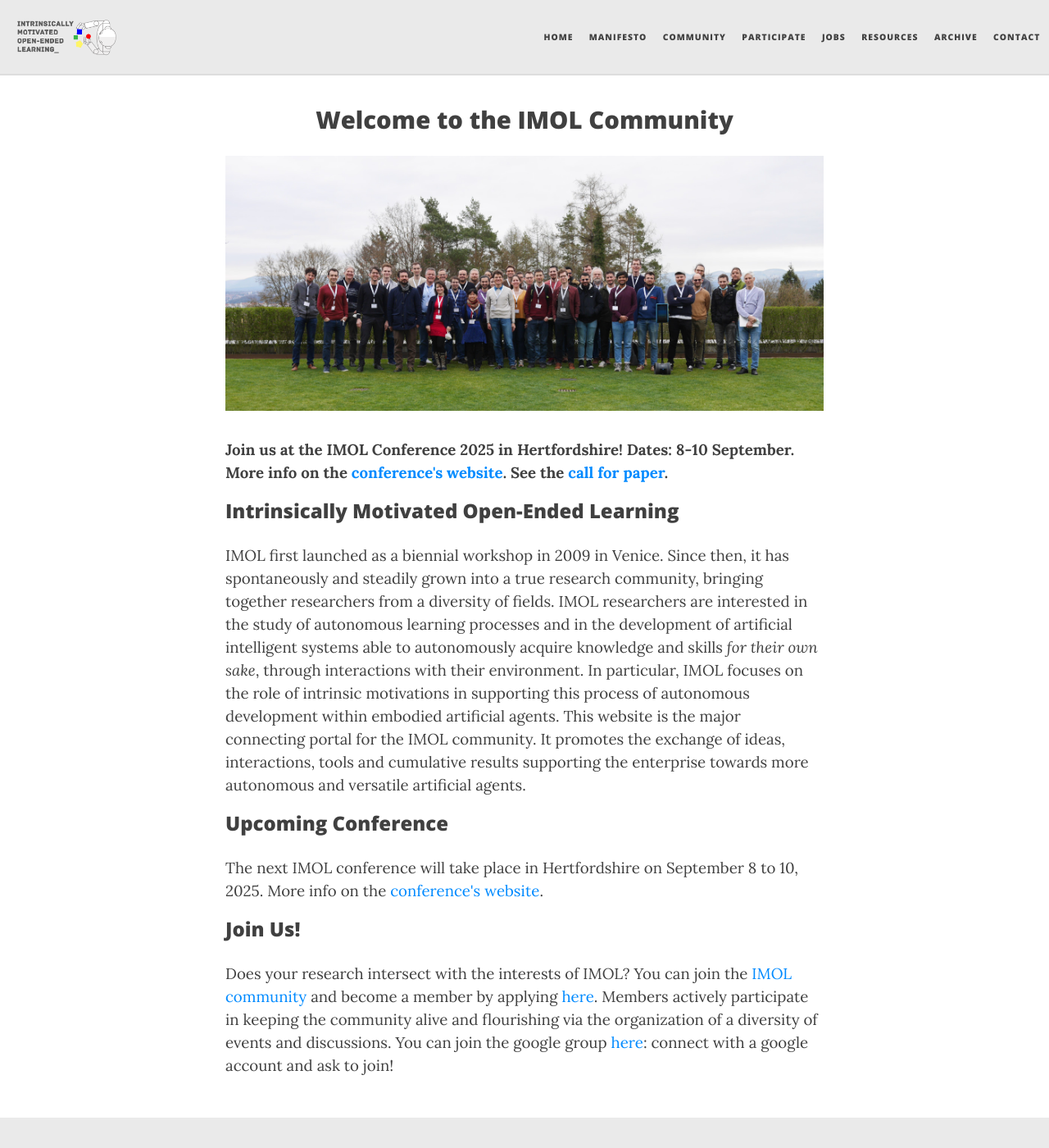
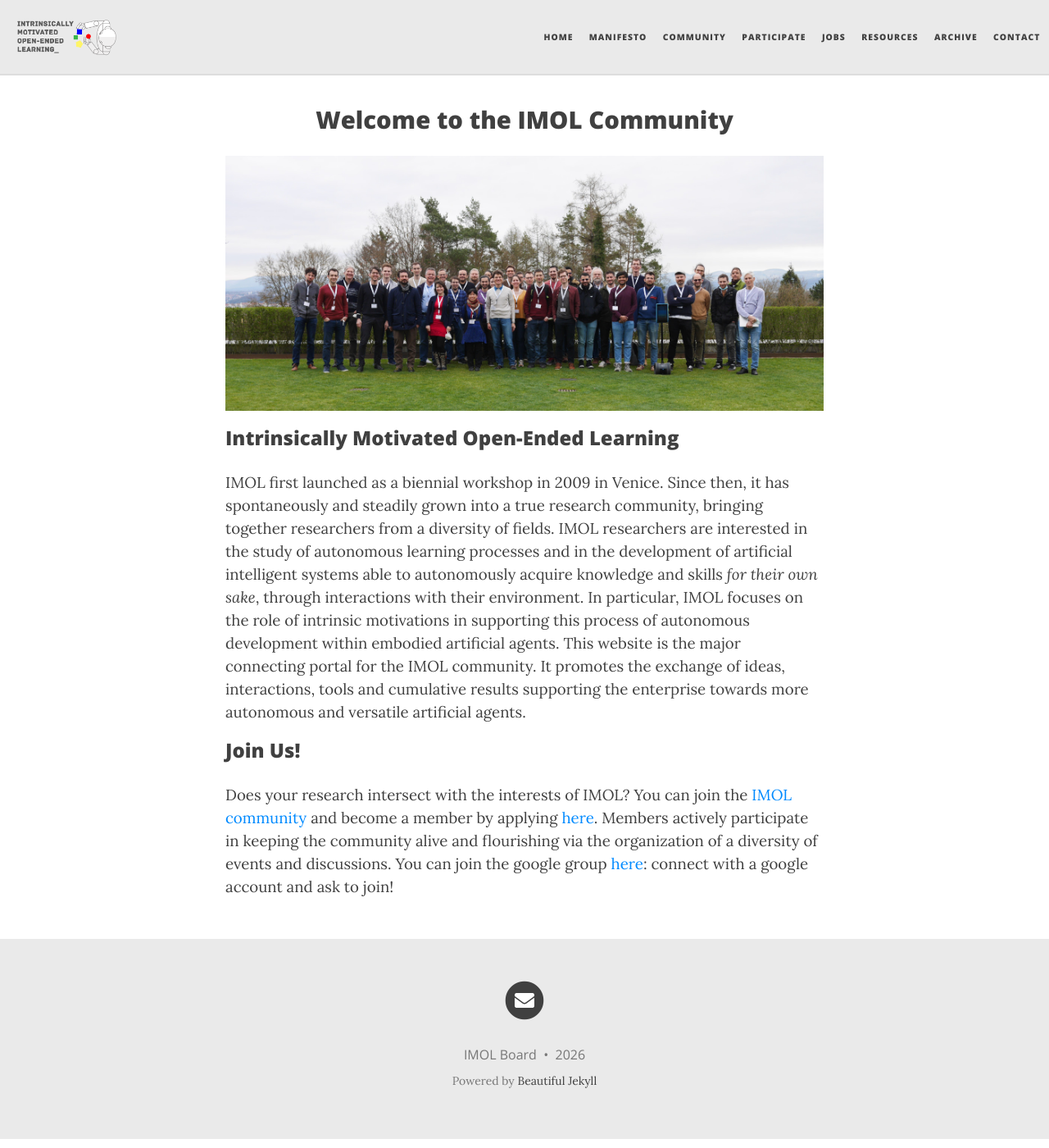
Before and after one commit to imol-community/imol-community.github.io, a Jekyll site: the page built from home.md, in a window 1280 px wide and 1400 px high. Shown: the whole window at 82% size. Built offline with Jekyll 4.4.1, drawn with Linux system fonts in a browser that asks for light colours; nearby versions of some CDN libraries.

Commit message:
update events, members, archives

```diff
--- a/archive.md
+++ b/archive.md
@@ -10,10 +10,19 @@
 <br>
 <div class='description' style='font-size: 14pt;'>
 
+<p><b>Conference IMOL 2025</b></p>
+<p>Location: Hertfordshire, France
+<br>Dates: 8th-10th of September 2025
+<br>Organisers: Nicola Catenacci Volpi, Christoph Salge, Daniel Polani, Gianluca Baldassarre, Vieri Giuliano Santucci
+<br>Website: <a href='https://imol2025.github.io/'>https://imol2025.github.io/</a>
+</p>
+
+
 <p><b>IMOL@NeurIPS workshop 2024</b></p>
 <p>Location: Vancouver, Canada
 <br>Dates: 15th of December 2024
 <br>Organisers: Cédric Colas, Laetitia Teodorescu, Cansu Sancaktar, Nadia Ady, Junyi Chu, Guy Davidson, Gaia Molinaro
+<br>Website: <a href='https://imol-workshop.github.io/'>https://imol-workshop.github.io/</a>
 </p>
 
 
--- a/home.md
+++ b/home.md
@@ -5,9 +5,11 @@
 
  <img src="/assets/img/imol2022.jpg" alt="Group picture of IMOL 2022 in Tubingen">
 
-<div class='description' style='font-size: 14pt; margin-top: 25pt'>
-    <b>Join us at the IMOL Conference 2025 in Hertfordshire! Dates: 8-10 September. More info on the <a href="https://imol2025.github.io/" target="_blank">conference's website</a>. See the <a href="https://imol2025.github.io/pages/call/" target="_blank">call for paper</a>.</b>
-</div>
+[//]: # (<div class='description' style='font-size: 14pt; margin-top: 25pt'>)
+
+[//]: # (    <b>Join us at the IMOL Conference 2025 in Hertfordshire! Dates: 8-10 September. More info on the <a href="https://imol2025.github.io/" target="_blank">conference's website</a>. See the <a href="https://imol2025.github.io/pages/call/" target="_blank">call for paper</a>.</b>)
+
+[//]: # (</div>)
 
 <h3 style='margin-bottom: 20pt;'>Intrinsically Motivated Open-Ended Learning</h3>
 
@@ -23,11 +25,13 @@
 
 
 
-<h3 style='margin-bottom: 20pt;'>Upcoming Conference</h3>
+[//]: # (<h3 style='margin-bottom: 20pt;'>Upcoming Conference</h3>)
 
-<div class='description' style='font-size: 14pt;'>
-The next IMOL conference will take place in Hertfordshire on September 8 to 10, 2025. More info on the <a href="https://imol2025.github.io/" target="_blank">conference's website</a>.
-</div>
+[//]: # (<div class='description' style='font-size: 14pt;'>)
+
+[//]: # (The next IMOL conference will take place in Hertfordshire on September 8 to 10, 2025. More info on the <a href="https://imol2025.github.io/" target="_blank">conference's website</a>.)
+
+[//]: # (</div>)
 
 
 <h3 style='margin-bottom: 20pt;'>Join Us!</h3>
--- a/utils/tsv_to_member_list.py
+++ b/utils/tsv_to_member_list.py
@@ -1,7 +1,7 @@
 import pandas as pd
 
 path_to_tsv_file = '~/Downloads/tsv_file.tsv'
-cutoff_date = '25/09/2025'  #day/month/year
+cutoff_date = '09/02/2025'  #day/month/year
 # last update on august 27 2024
 
 def tsv_to_member_list(path_to_tsv_file, cutoff_date):
```
Also changed, not shown: other parts of archive.md (+2 -0 lines), community.md (+2 -0 lines), index.html (+7 -7 lines).
